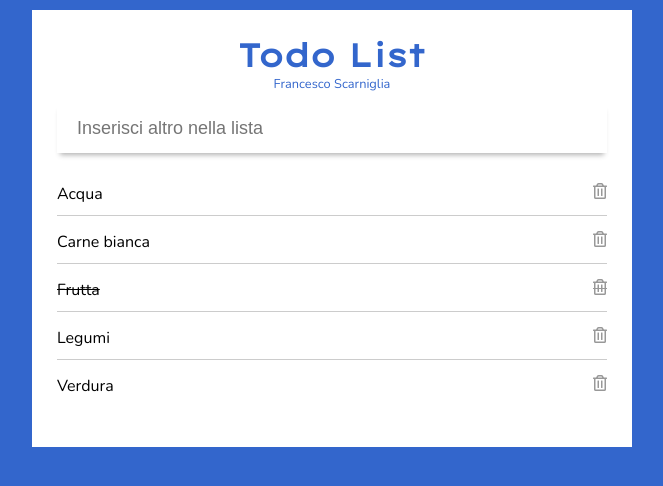
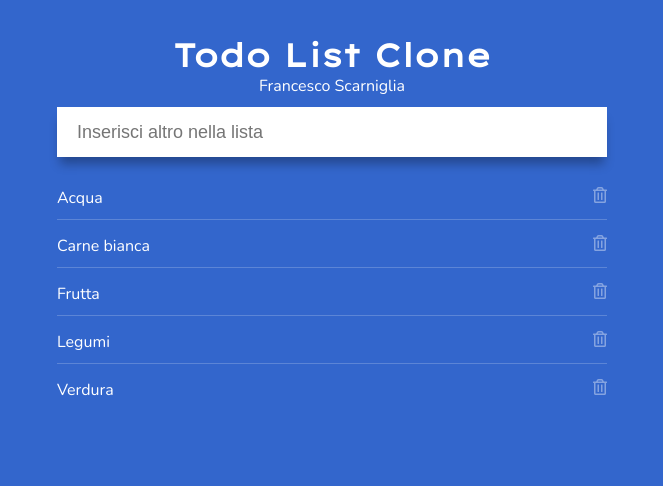
Before and after one commit to francescoscarniglia/js-todo-clone, a plain HTML site: page index.html in a window 1280 px wide. Shown: the whole page, without its empty margins (308-971 px from the left). Drawn offline with nearby package versions, Linux system fonts and the light colour scheme.

Commit message:
Instert list - ex. complete 80%

```diff
--- a/assets/css/custom.css
+++ b/assets/css/custom.css
@@ -10,8 +10,10 @@ body {
   background: #3366cc;
   font-family: sans-serif;
   font-family: 'Nunito', sans-serif;
+  color: #fff;
 }
 
+/* text */
 .title {
   font-family: 'Lexend Giga', sans-serif;
 }
@@ -20,12 +22,8 @@ body {
   text-align: center;
 }
 
-.col-primary {
-  color: #3366cc;
-}
-
-small {
-  font-size: .4em;
+.title small {
+  font-size: .5em;
   display: block;
   font-family: 'Nunito', sans-serif;
   font-weight: 200;
@@ -33,7 +31,7 @@ small {
 /* layout style */
 
 #site {
-  background: #fff;
+
   max-width: 600px;
   margin: 10px auto;
   padding: 25px;
@@ -47,7 +45,7 @@ small {
   font-size: 18px;
   border: 0;
   outline: none;
-  box-shadow: 0 5px 5px -3px rgba(0,0,0,.3);
+  box-shadow: 0 10px 10px -3px rgba(0,0,0,.3);
 }
 
 /* todo */
@@ -60,7 +58,7 @@ small {
   justify-content: space-between;
   margin-bottom: 15px;
   padding-bottom: 10px;
-  border-bottom: 1px solid rgba(0,0,0, .2);
+  border-bottom: 1px solid rgba(255,255,255, .2);
 }
 
 .todo-list li:last-child {
--- a/assets/js/main.js
+++ b/assets/js/main.js
@@ -1,5 +1,3 @@
-console.log('ciao');
-
 // Esercizio di oggi: Todo list
 // Descrizione
 // Ricreare la todo list vista oggi durante la lezione
@@ -11,3 +9,38 @@ console.log('ciao');
 // Nome della repo per consegnare l’esercizio: js-todo-clone
 // Link utili:
 // Doc metodo .on() https://api.jquery.com/on/#on-events-selector-data-handler
+$(document).ready(function(){
+  console.log('jQuery it\'s ok');
+
+  // Sorgente dati
+  var todoItems = [
+      'Acqua',
+      'Carne bianca',
+      'Frutta',
+      'Legumi',
+      'Verdura'
+  ];
+
+  // my ref
+  var todo = $('.todo-list');
+  var newElement = $('.add-element');
+
+  for(i=0; i < todoItems.length; i++) {
+    // Chiamo il template
+    var elementList = $('.template li').clone();
+    // aggiungo testo dinamico
+    elementList.prepend(todoItems[i]);
+    // aggiungo il clone alla lista
+    todo.append(elementList);
+  }
+
+
+
+
+
+
+
+
+
+
+}); //ready
--- a/index.html
+++ b/index.html
@@ -13,17 +13,13 @@
   <div id="site">
 
     <header class="main-header">
-      <h1 class="title text-center col-primary">Todo List <small>Francesco Scarniglia</small></h1>
+      <h1 class="title text-center">Todo List Clone <small>Francesco Scarniglia</small></h1>
     </header> <!-- meinHeader -->
 
     <main class="main-content">
     <input class="add-element" type="text" placeholder="Inserisci altro nella lista">
     <ul class="todo-list">
-      <li class="element">Acqua <i class="far fa-trash-alt"></i></li>
-      <li class="element">Carne bianca <i class="far fa-trash-alt"></i></li>
-      <li class="element completed">Frutta<i class="far fa-trash-alt"></i></li>
-      <li class="element">Legumi<i class="far fa-trash-alt"></i></li>
-      <li class="element">Verdura<i class="far fa-trash-alt"></i></li>
+
     </ul>
 
     </main> <!-- main-content -->
@@ -36,7 +32,7 @@
 
   <!-- template -->
   <div class="template">
-    <li class="element">Pesce azzurro <i class="far fa-trash-alt"></i></li>
+    <li class="element"><i class="far fa-trash-alt"></i> </li>
   </div><!-- template -->
 
 
```
